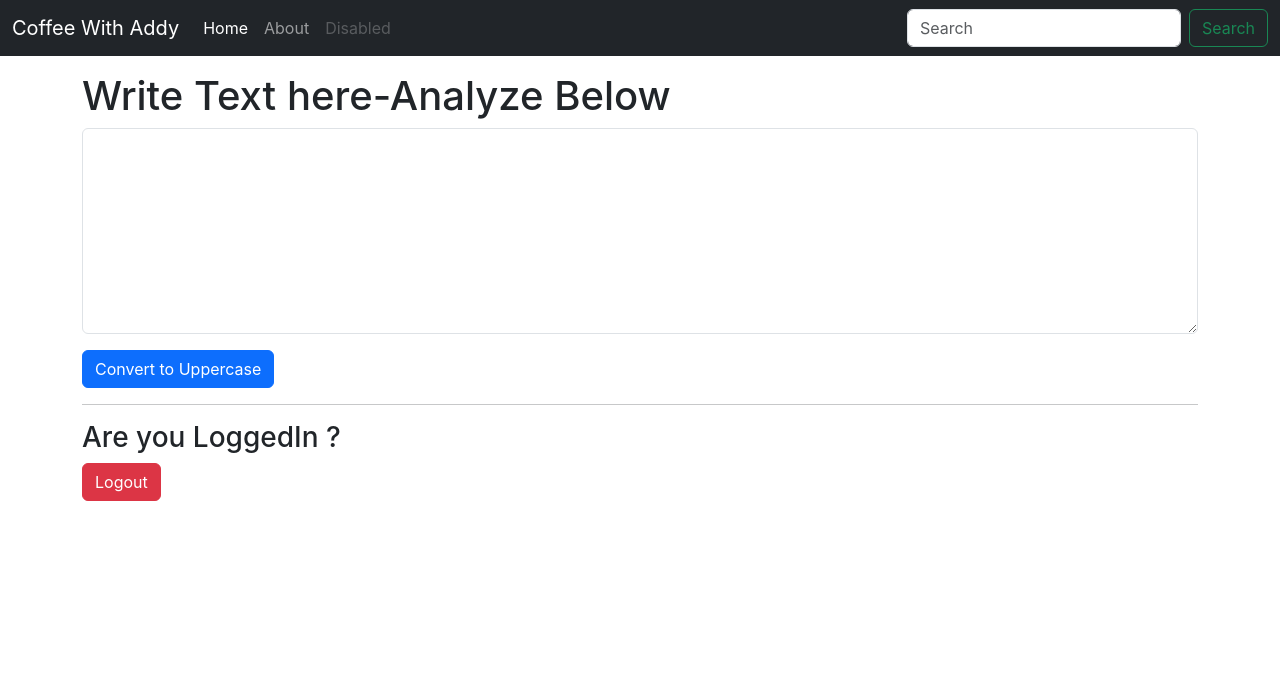
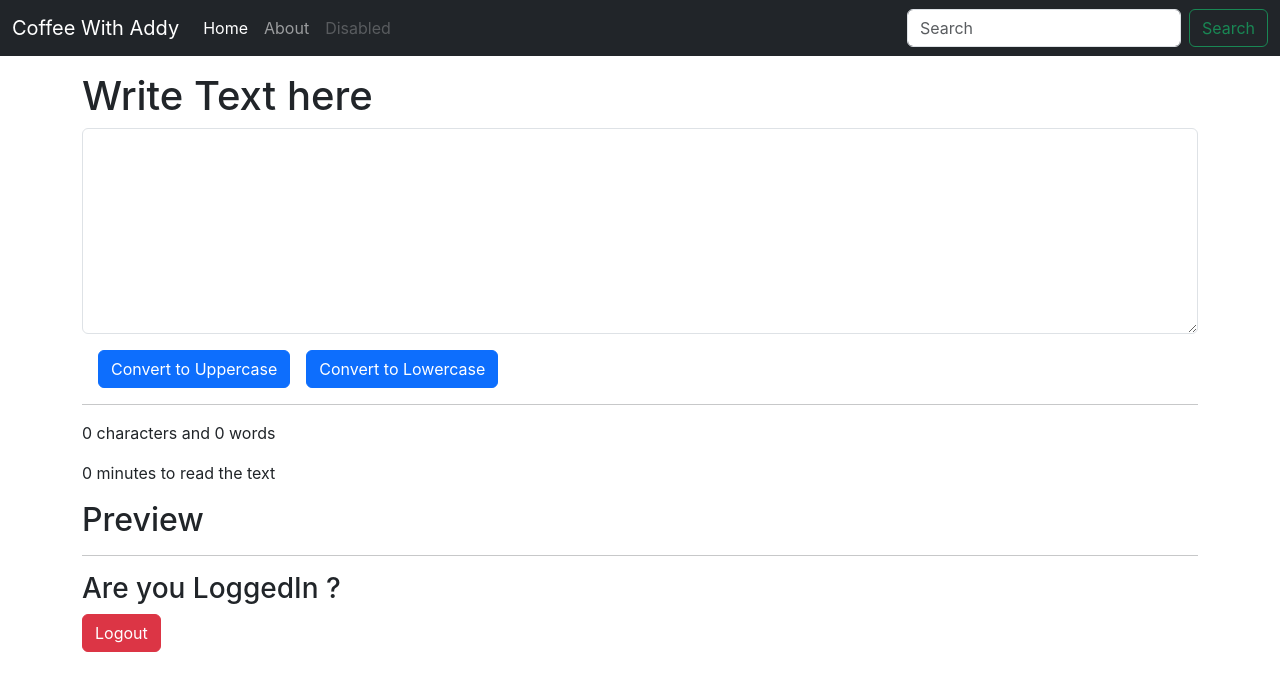
Before and after one commit to AdityaGupta-03/reactBasic, a React (Create React App) app: page / in a window 1280 px wide. Shown: the top 690 px of the page. Built offline with nearby package versions, Linux system fonts and the light colour scheme.

Commit message:
Previewing the data and Word count

```diff
--- a/src/components/Form.jsx
+++ b/src/components/Form.jsx
@@ -1,26 +1,40 @@
-import React, {useState} from 'react';
+import React, { useState } from 'react';
 
 // Changing the state by using hooks
 export default function Form(props) {
-  const [text, setText] = useState("Analyze Below");
+  const [text, setText] = useState("");
 
-  function handleEvent(){
+  function handleUpperCase() {
     setText(text.toUpperCase());
   }
 
+  function handleLowerCase() {
+    setText(text.toLowerCase());
+  }
+
+  const handleOnChange = (event) => {
+    setText(event.target.value);
+  }
+
+  // This will handle the spaces tabs and newlines.
+  let content = text === "" ? 0 : text.split(/[\s]+/).length;
+
   return (
-    <div className='my-3'>
-        <h1>{props.heading}-{text}</h1>
+    <>
+      <div className='my-3'>
+        <h1>{props.heading}</h1>
         <div className="mb-3">
-            <textarea className="form-control" id="text" rows="8"></textarea>
+          <textarea className="form-control" onChange={handleOnChange} id="text" rows="8" ></textarea>
         </div>
-        <MyButton onClick={handleEvent} />
-    </div>
+        <button className="btn btn-primary mx-3" onClick={handleUpperCase}>Convert to Uppercase</button>
+        <button className="btn btn-primary" onClick={handleLowerCase}>Convert to Lowercase</button>
+      </div>
+      <hr />
+
+      <p>{text.length} characters and {content} words</p>
+      <p>{0.004 * content} minutes to read the text</p>
+      <h2>Preview</h2>
+      <p id='preview'>{text}</p>
+    </>
   );
 }
-
-function MyButton(props){
-  return(
-    <button className="btn btn-primary" onClick={props.onClick} >Convert to Uppercase</button>
-  );
-}
```
